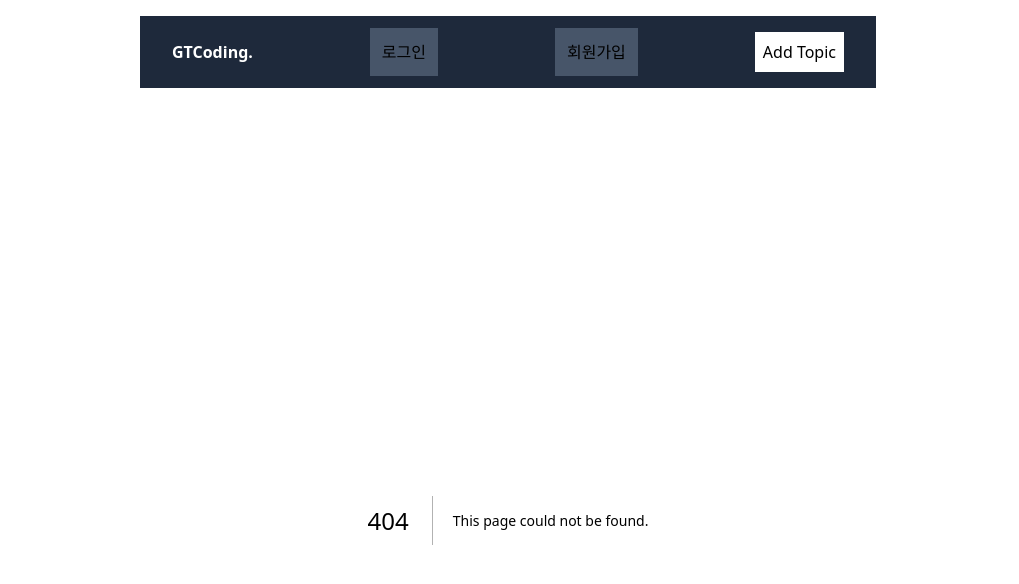
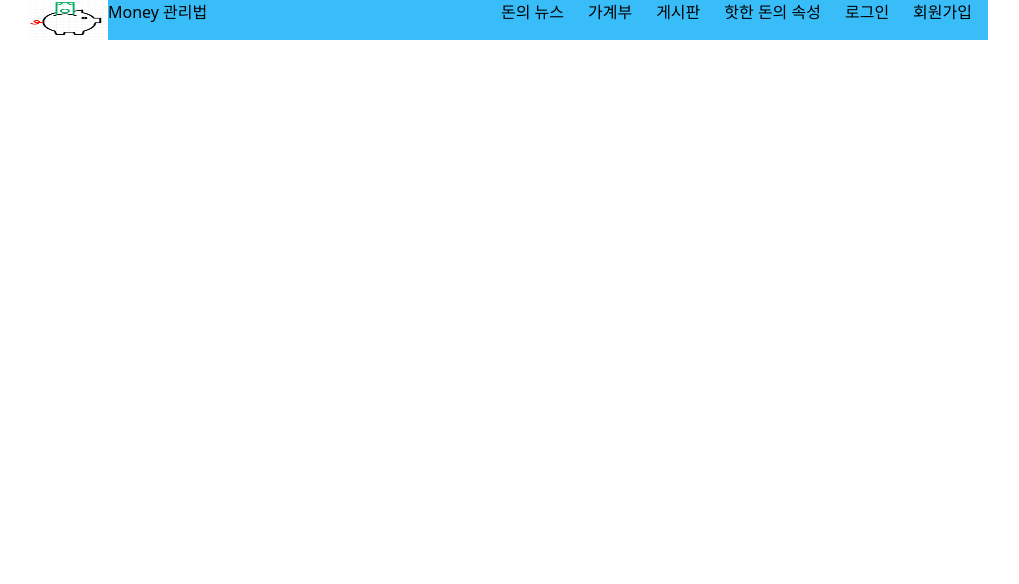
Before and after one commit to kyoungholee/mongo-crud, a Next.js app: page /components/home in a window 1280 px wide. Before the commit this address had no page. Shown: the top 584 px of the page, without its empty margins (132-1151 px from the left). Built offline with nearby package versions, Linux system fonts and the light colour scheme.

Commit message:
style : 돈모으기 프로젝트 UI작업 진행 중

```diff
--- /dev/null
+++ b/src/app/components/home/page.tsx
@@ -0,0 +1,47 @@
+import React from 'react'
+import SideBar from '../sideBar/page'
+import Image from 'next/image'
+import logo from '/public/moneylogo.png'
+
+export default function HomePage() {
+  return (
+        <>
+        <header className='flex justify-between bg-sky-400'>
+            <div className='flex '>
+            <Image src={logo}  alt='로고' className='w-20 h-10'/>
+            Money 관리법
+            </div>
+            <SideBar/>
+        </header>
+        <main>
+            <section></section>
+            <section></section>
+            <section></section>
+            <section></section>
+            <section></section>
+        </main>
+        </>
+
+
+        /* <div>여기서 웹 사이트의 첫 페이지를 장식한다.</div>
+
+        <div>
+            1. 돈이란 무엇인지 정의 해보고
+            2. 웝급으로 1억 모으기
+            3. 나는 주식, 코인, 부동산을 할꺼다  ( 극히 나의 주관적인 생각으로 추천)
+            4, 나는 안전 자산 적극이 최고다 !!!
+            5. 1억을 모으면 뭘 할 수 있는지, 나는 어떤 사람들이 되는지...
+            6. 우리는 왜 돈을 모으지 못하는가?
+            7. 가계부, 돈을 관리하는 방법, 저축, 소비, 습관,,,
+            8. 대출은 어떻게 해야되며, 무엇인지 ( 해당 나의 조건에 맞는 대출은 무엇인지)
+            9. 욜로족, 아예 다쓴다, 에라이 다 쓰고 말아 ~
+
+            이렇듯 돈의 대한 정보와, 우리는 왜 돈을 모아야 하며, 방법, 등등 같이 공부도 하고, 가계부를 이용해 습관화 하자.
+            해당 데이터 정보, 이미지를 db에 저장하고, 정보를 전부 저장한다,
+            또한 가계부를 사용하면서, 데이터는 전부 db에 저장 해서 관리한다.
+
+            서버  사이드 렌더링과 , 클라이언트 사이드 렌더링을 적절하게 섞어 준다.
+            암튼 데이터를 전부 넣어보자
+        </div> */
+  )
+}
--- /dev/null
+++ b/src/app/components/sideBar/page.tsx
@@ -0,0 +1,14 @@
+import React from 'react'
+
+export default function SideBar() {
+  return (
+    <div className='flex gap-6 mr-4'>
+        <div> 돈의 뉴스</div>
+        <div> 가계부</div>
+        <div> 게시판</div>
+        <div> 핫한 돈의 속성</div>
+        <div> 로그인</div>
+        <div> 회원가입</div>
+    </div>
+  )
+}
--- a/src/app/layout.tsx
+++ b/src/app/layout.tsx
@@ -22,9 +22,8 @@ function RootLayout ({ children } : {
   return (
     <html>
       <body>
-        <div className="max-w-3xl mx-auto p-4">
-          <Navbar />
-            <div className="mt-8">{children}</div>
+        <div className="px-40 mx-auto ">
+            <div>{children}</div>
         </div>
       </body>
     </html>
```
Also changed, not shown: public/moneylogo.png (added).
